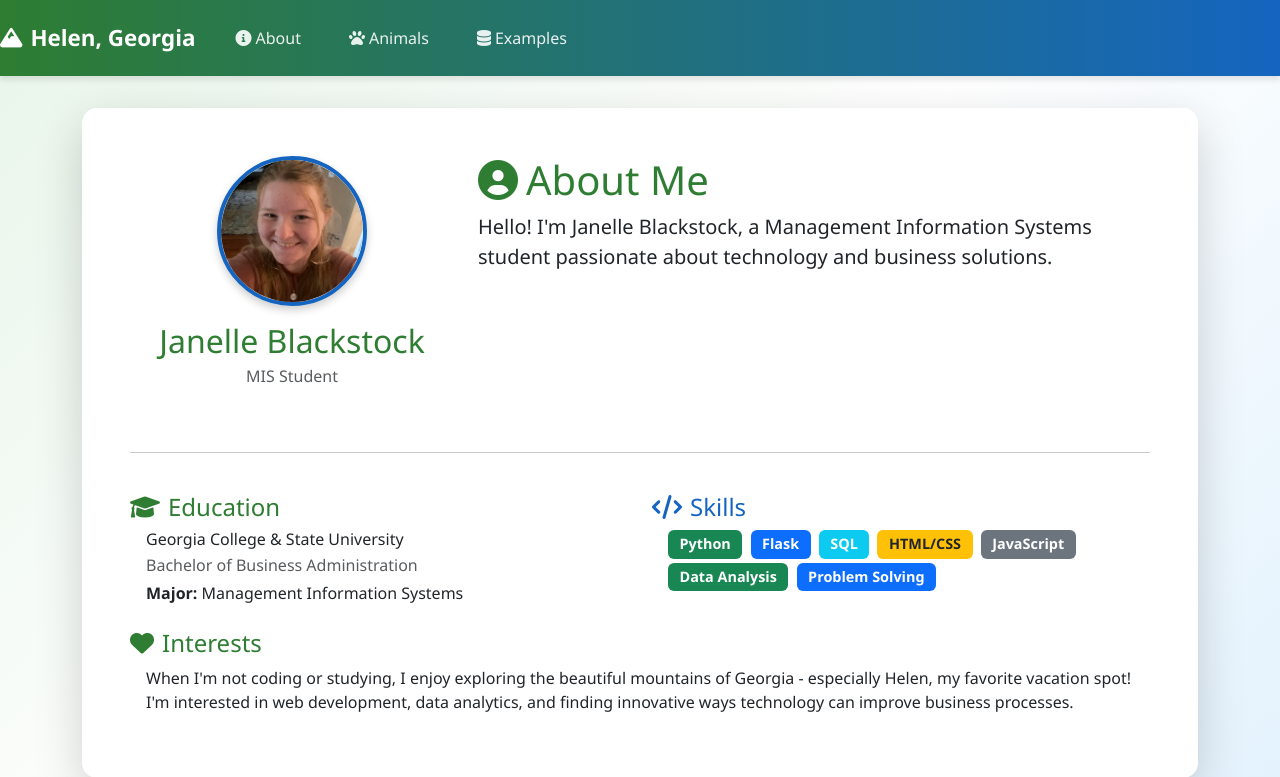
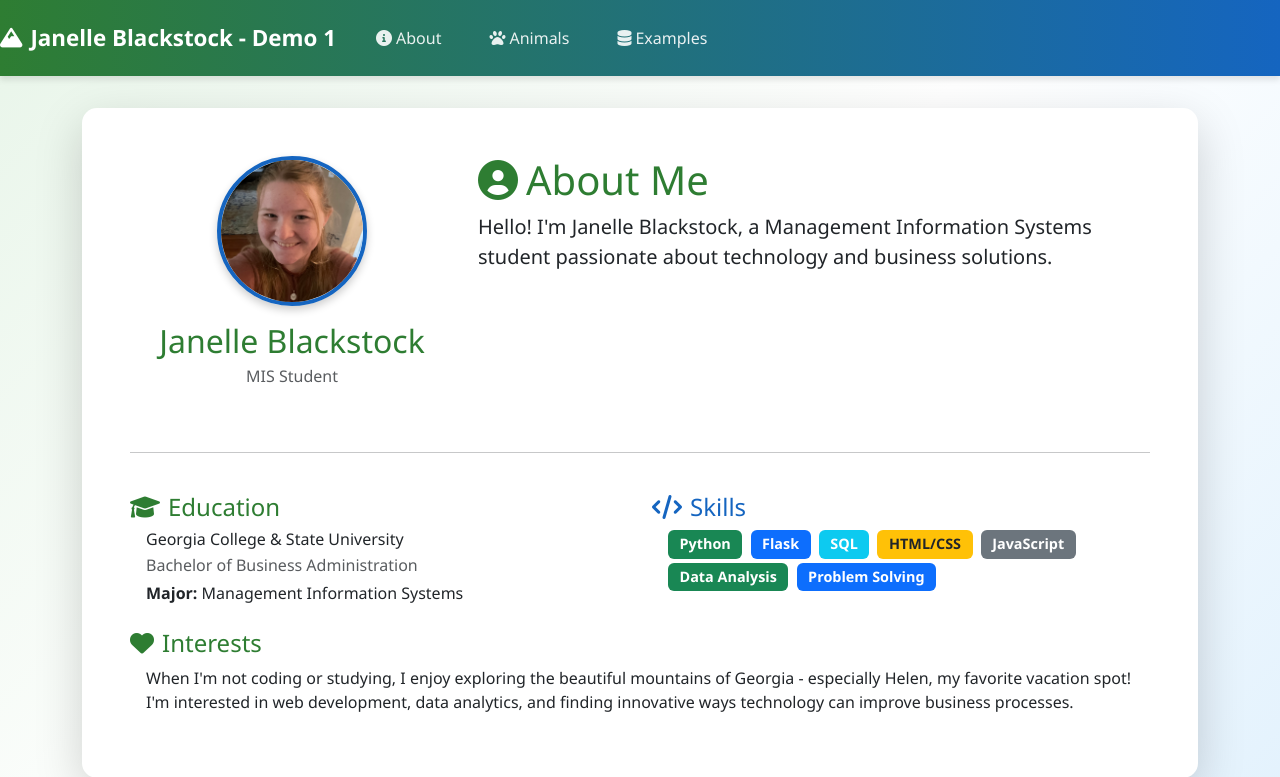
Before and after one commit to janelleblackstock-eng/Blackstock-4210-Demo-01, a Flask app: page /about in a window 1280 px wide. Shown: the top 777 px of the page. Run offline with Flask 3, Linux system fonts and the light colour scheme.

Commit message:
Update site title to Janelle Blackstock - Demo 1
Update navbar brand and page title to include name and demo number.

Co-Authored-By: Claude Opus 4.5 <noreply@anthropic.com>

```diff
--- a/app/templates/base.html
+++ b/app/templates/base.html
@@ -2,7 +2,7 @@
 <html lang="en">
 <head>
     <meta charset="UTF-8">
-    <title>Helen, Georgia - Alpine Village</title>
+    <title>Janelle Blackstock - Demo 1</title>
     <link href="https://cdn.jsdelivr.net/npm/bootstrap@5.3.0/dist/css/bootstrap.min.css" rel="stylesheet">
     <link href="https://cdnjs.cloudflare.com/ajax/libs/font-awesome/6.0.0/css/all.min.css" rel="stylesheet">
     <style>
@@ -118,7 +118,7 @@
 <body>
     <nav class="navbar navbar-expand-lg navbar-uga">
         <a class="navbar-brand" href="{{ url_for('index') }}">
-            <i class="fas fa-mountain me-2"></i>Helen, Georgia
+            <i class="fas fa-mountain me-2"></i>Janelle Blackstock - Demo 1
         </a>
         <div class="collapse navbar-collapse">
             <ul class="navbar-nav me-auto">
```
